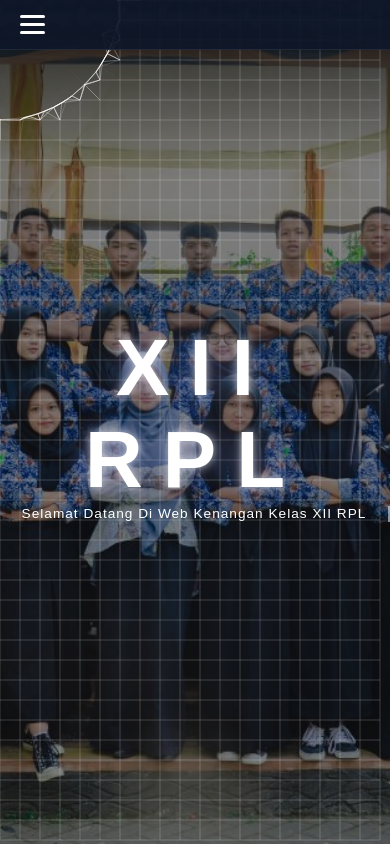
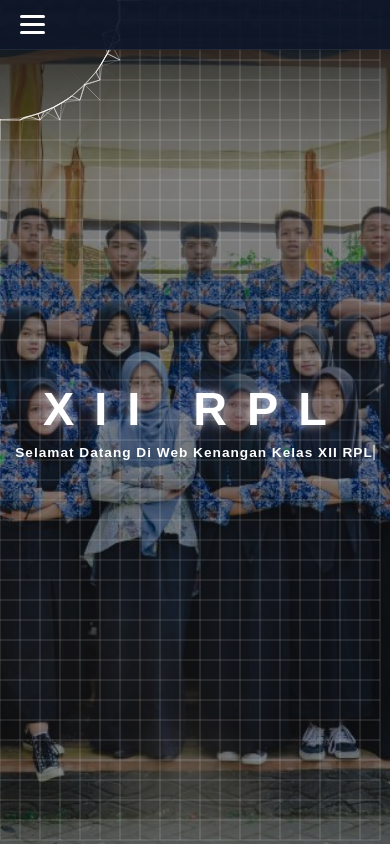
Before and after one commit to DayyGT/web-kelas, a plain HTML site: page index.html in a window 390 px wide. Shown: the top 846 px of the page. Drawn offline with Linux system fonts and the light colour scheme; animation ran at ten frames a second.

Commit message:
Update style.css

```diff
--- a/style.css
+++ b/style.css
@@ -854,7 +854,7 @@ body {
 @media (max-width: 600px) {
 
     /* Judul XII RPL */
-    .hero p{
+     .hero h1 {
         font-size: 12vw !important; /* Ukuran teks ngikutin lebar layar HP */
         line-height: 1.1;
         margin-bottom: 10px;
@@ -864,6 +864,7 @@ body {
     /* Teks Selamat Datang */
     .hero p{
         font-size: 3.5vw !important; /* Mengecil proporsional */
+        font-weight: 550;
         width: 90%; /* Supaya teks nggak kena pinggir layar */
         margin: 0 auto;
         letter-spacing: 1px;
```
